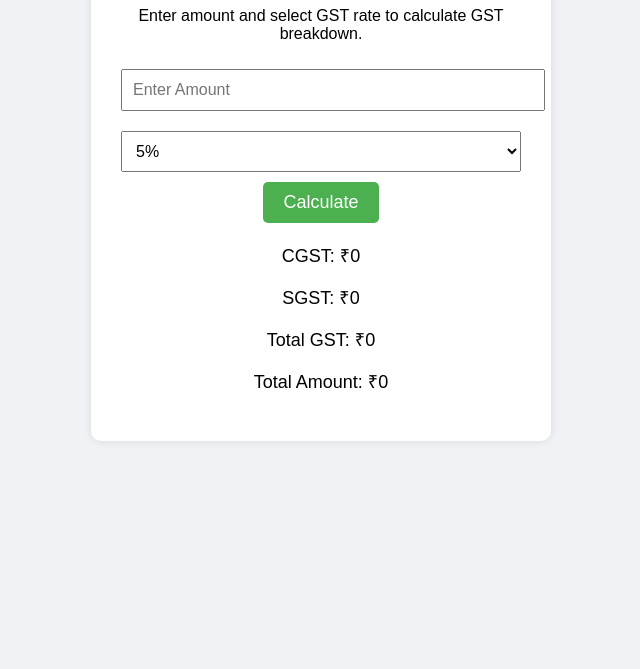
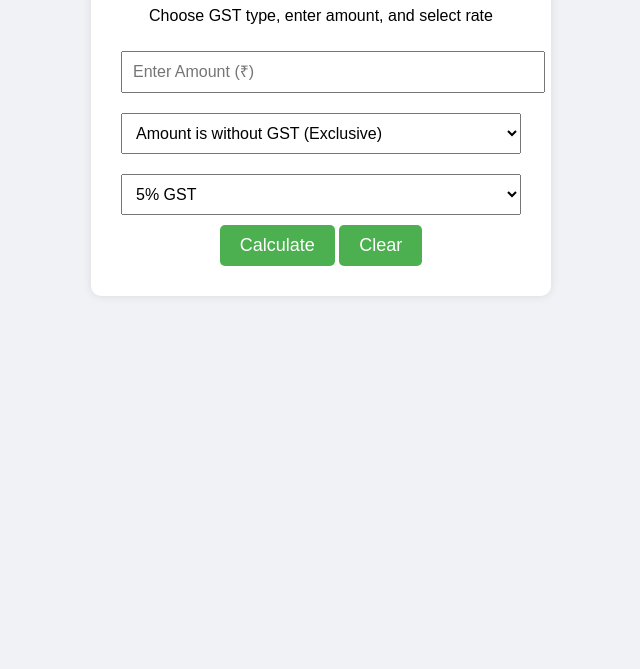
Before and after one commit to Pragtyagi/GST-calculator, a plain HTML site: page index.html in a window 1280 px wide. Shown: the part 131-800 px from the top of the page, without its empty margins (319-959 px from the left). Drawn offline with Linux system fonts and the light colour scheme.

Commit message:
Update index.html

```diff
--- a/index.html
+++ b/index.html
@@ -3,31 +3,41 @@
 <head>
   <meta charset="UTF-8" />
   <meta name="viewport" content="width=device-width, initial-scale=1.0" />
-  <title>Free GST Calculator Online - India</title>
-  <meta name="description" content="Use our free online GST calculator to calculate CGST, SGST, and IGST in India easily. GST calculator for 5%, 12%, 18%, 28% rates.">
-  <meta name="keywords" content="GST calculator, GST India, online calculator, CGST, SGST, free GST calculator">
+  <title>Advanced GST Calculator - India</title>
+  <meta name="description" content="Free advanced GST calculator tool to calculate CGST, SGST with inclusive/exclusive tax options.">
   <link rel="stylesheet" href="style.css" />
-  <link rel="canonical" href="https://yourusername.github.io/gst-calculator" />
 </head>
 <body>
   <div class="container">
-    <h1>GST Calculator - India</h1>
-    <p>Enter amount and select GST rate to calculate GST breakdown.</p>
+    <h1>GST Calculator</h1>
+    <p class="subtitle">Choose GST type, enter amount, and select rate</p>
 
-    <input type="number" id="amount" placeholder="Enter Amount" />
-    <select id="gst-rate">
-      <option value="5">5%</option>
-      <option value="12">12%</option>
-      <option value="18">18%</option>
-      <option value="28">28%</option>
-    </select>
-    <button onclick="calculateGST()">Calculate</button>
+    <div class="form-group">
+      <input type="number" id="amount" placeholder="Enter Amount (₹)" />
 
-    <div class="output">
-      <p>CGST: ₹<span id="cgst">0</span></p>
-      <p>SGST: ₹<span id="sgst">0</span></p>
-      <p>Total GST: ₹<span id="total-gst">0</span></p>
-      <p>Total Amount: ₹<span id="total-amount">0</span></p>
+      <select id="gst-type">
+        <option value="exclusive">Amount is without GST (Exclusive)</option>
+        <option value="inclusive">Amount includes GST (Inclusive)</option>
+      </select>
+
+      <select id="gst-rate">
+        <option value="5">5% GST</option>
+        <option value="12">12% GST</option>
+        <option value="18">18% GST</option>
+        <option value="28">28% GST</option>
+      </select>
+
+      <button onclick="calculateGST()">Calculate</button>
+      <button onclick="clearFields()" class="secondary">Clear</button>
+    </div>
+
+    <div class="results" id="results" style="display: none;">
+      <div class="result-box">CGST: ₹<span id="cgst">0</span></div>
+      <div class="result-box">SGST: ₹<span id="sgst">0</span></div>
+      <div class="result-box">Total GST: ₹<span id="total-gst">0</span></div>
+      <div class="result-box">Amount without GST: ₹<span id="pre-tax">0</span></div>
+      <div class="result-box highlight">Total Payable Amount: ₹<span id="total-amount">0</span></div>
+      <button onclick="copyResults()">📋 Copy Results</button>
     </div>
   </div>
 
```
